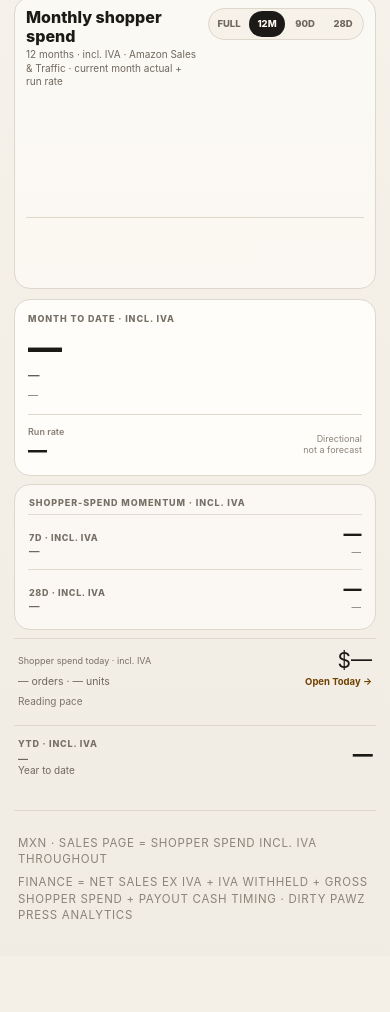
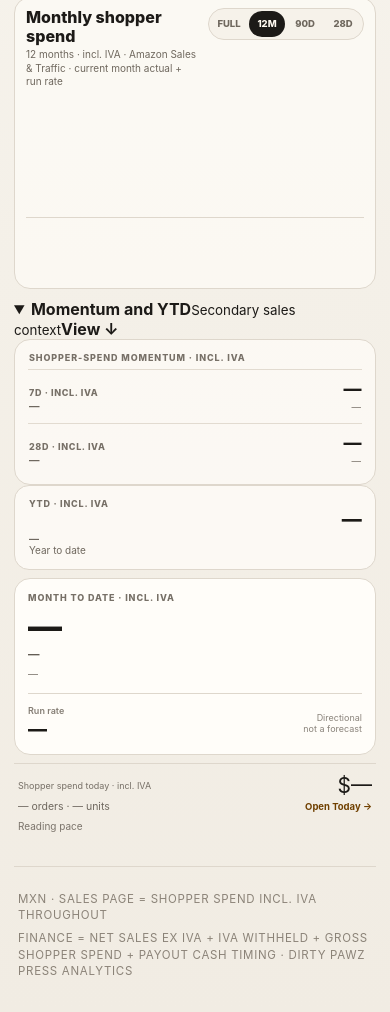
Before and after one commit to PacoCotera/dpp-analytics, a website: page board/static/sales.html in a window 390 px wide. Shown: the part 433-1445 px from the top of the page. Before the commit the page ends 1389 px from the top, so only its background shows below. Drawn offline with Linux system fonts and the light colour scheme; files that its build step writes are made by us from their sources; no server answers; files whose address does not match are found by name.

Commit message:
Refine Sales mobile hierarchy: sales.html

```diff
--- a/board/static/sales.html
+++ b/board/static/sales.html
@@ -104,6 +104,23 @@
               </div>
             </section>
 
+            <section
+              class="sales-utility-row sales-utility-today"
+              data-window="today"
+              title="Live shopper spend from Amazon Orders. Includes IVA; settlement proceeds are not used."
+            >
+              <span class="live-label">Shopper spend today · incl. IVA</span>
+              <span class="live-sales" id="todaySales">$—</span>
+              <span class="live-meta" id="todayMeta">— orders · — units</span>
+              <span class="live-pace" id="todayPace">Reading pace</span>
+              <a href="/today" class="btn">Open Today →</a>
+            </section>
+
+            <details class="sales-reference" id="salesReference" open>
+              <summary>
+                <span><strong>Momentum and YTD</strong><small>Secondary sales context</small></span
+                ><b id="salesReferenceToggle">View ↓</b>
+              </summary>
               <section class="sales-momentum-card" aria-label="Recent sales momentum">
                 <div class="sales-momentum-title">Shopper-spend momentum · incl. IVA</div>
                 <div
@@ -129,18 +146,6 @@
               </section>
 
               <section
-              class="sales-utility-row sales-utility-today"
-              data-window="today"
-              title="Live shopper spend from Amazon Orders. Includes IVA; settlement proceeds are not used."
-            >
-              <span class="live-label">Shopper spend today · incl. IVA</span>
-              <span class="live-sales" id="todaySales">$—</span>
-              <span class="live-meta" id="todayMeta">— orders · — units</span>
-              <span class="live-pace" id="todayPace">Reading pace</span>
-              <a href="/today" class="btn">Open Today →</a>
-            </section>
-
-            <section
                 class="sales-signal sales-utility-row sales-utility-ytd"
                 data-window="ytd"
                 title="Reconciled Amazon Sales & Traffic shopper spend including IVA."
@@ -150,6 +155,7 @@
                 <div class="sales-volume" id="ytdVolume">—</div>
                 <div class="sales-signal-note">Year to date</div>
               </section>
+            </details>
           </aside>
         </section>
       </main>
@@ -184,6 +190,10 @@
                 <tbody id="skuRows"></tbody>
               </table>
             </div>
+            <button class="products-more" id="productsMore" type="button" aria-expanded="false" hidden>
+              <span id="productsMoreLabel">Show all products</span>
+              <strong id="productsMoreCount"></strong>
+            </button>
           </div>
         </section>
       </main>
```
Lines whose indentation alone changed are shown as unchanged.
